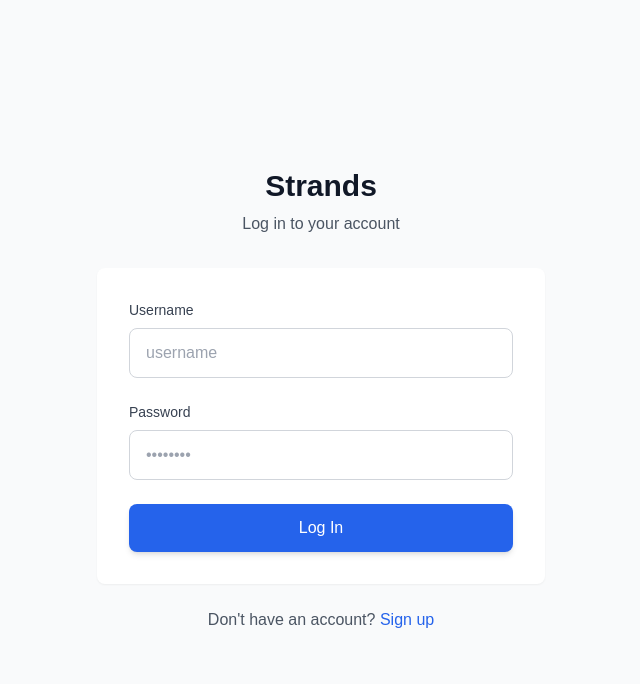
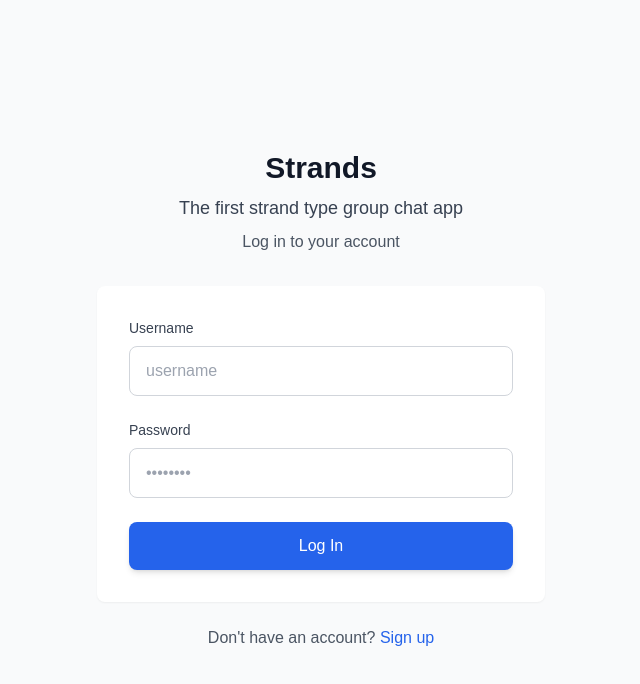
Before and after one commit to anderss90/strands, a Next.js app: page /login in a window 1280 px wide. Shown: the top 684 px of the page, without its empty margins (319-959 px from the left). Built offline with nearby package versions, Linux system fonts and the light colour scheme.

Commit message:
Add tagline 'The first strand type group chat app' to login and signup pages

```diff
--- a/src/app/(auth)/login/page.tsx
+++ b/src/app/(auth)/login/page.tsx
@@ -7,6 +7,7 @@ export default function LoginPage() {
       <div className="w-full max-w-md">
         <div className="text-center mb-8">
           <h1 className="text-3xl font-bold text-gray-900 mb-2">Strands</h1>
+          <p className="text-lg text-gray-700 mb-2 font-medium">The first strand type group chat app</p>
           <p className="text-gray-600">Log in to your account</p>
         </div>
 
--- a/src/app/(auth)/signup/page.tsx
+++ b/src/app/(auth)/signup/page.tsx
@@ -7,6 +7,7 @@ export default function SignUpPage() {
       <div className="w-full max-w-md">
         <div className="text-center mb-8">
           <h1 className="text-3xl font-bold text-gray-900 mb-2">Strands</h1>
+          <p className="text-lg text-gray-700 mb-2 font-medium">The first strand type group chat app</p>
           <p className="text-gray-600">Create your account</p>
         </div>
 
```
